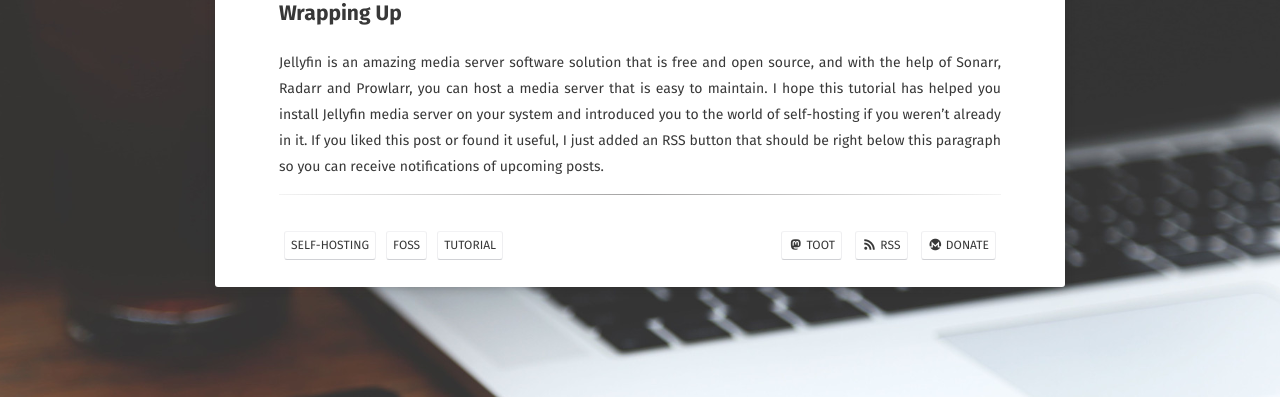
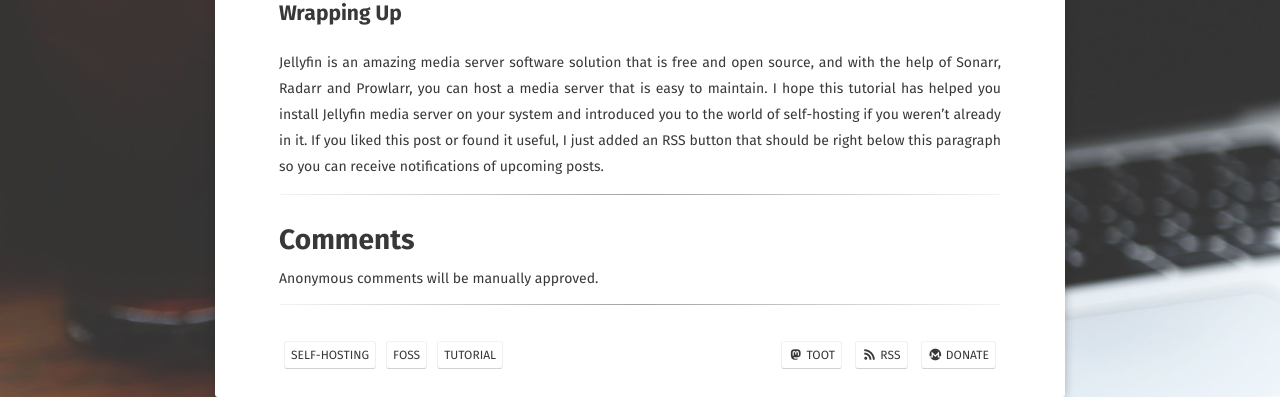
Before and after one commit to FuzzyGrim/blog, a Jekyll site: the page built from _posts/posts/2021-08-01-media-server.md, in a window 1280 px wide and 900 px high, scrolled down 5998 px, cut to the strip 503-900 px from the top of the window. Built offline with Jekyll 4.4.1, drawn with Linux system fonts in a browser that asks for light colours; some web fonts are replaced; comment, search, counter and statistics services are not loaded.

Commit message:
add comments via commento

```diff
--- a/_config.yml
+++ b/_config.yml
@@ -41,6 +41,7 @@ defaults:
 
 # Comments
 #disqus_shortname:  username
+commento-url:           commento.fuzzygrim.com
 
 # Social
 # if you don't have any of social below, comment the line.
@@ -48,7 +49,6 @@ defaults:
 email:              fuzzygrim@protonmail.com
 github-url:         FuzzyGrim
 rss:                true
-
 
 # Gems
 plugins:
--- a/_layouts/post.html
+++ b/_layouts/post.html
@@ -31,6 +31,15 @@ layout: compress
                     </a>
                 </div>
                 {{ content }}
+                {% if page.comments and site.commento-url %}
+                    <hr>
+                    <div>
+                        <h1 style="margin-bottom: 0">Comments</h1>
+                        Anonymous comments will be manually approved.
+                    </div>
+                    <script defer src="https://{{ site.commento-url }}/js/commento.js"></script>
+                    <div id="commento"></div>
+                {% endif %}
                 {% include meta.html %}
                 <div id="monero" class="overlay">
                     <div class="popup">
```
Also changed, not shown: _posts/posts/2021-06-21-privacy-alternatives.md (+1 -0 lines), _posts/posts/2021-08-01-media-server.md (+1 -0 lines), _posts/posts/2022-01-22-selfhosted-setup.md (+1 -0 lines), _posts/posts/2022-05-07-exposing-services.md (+1 -0 lines).
